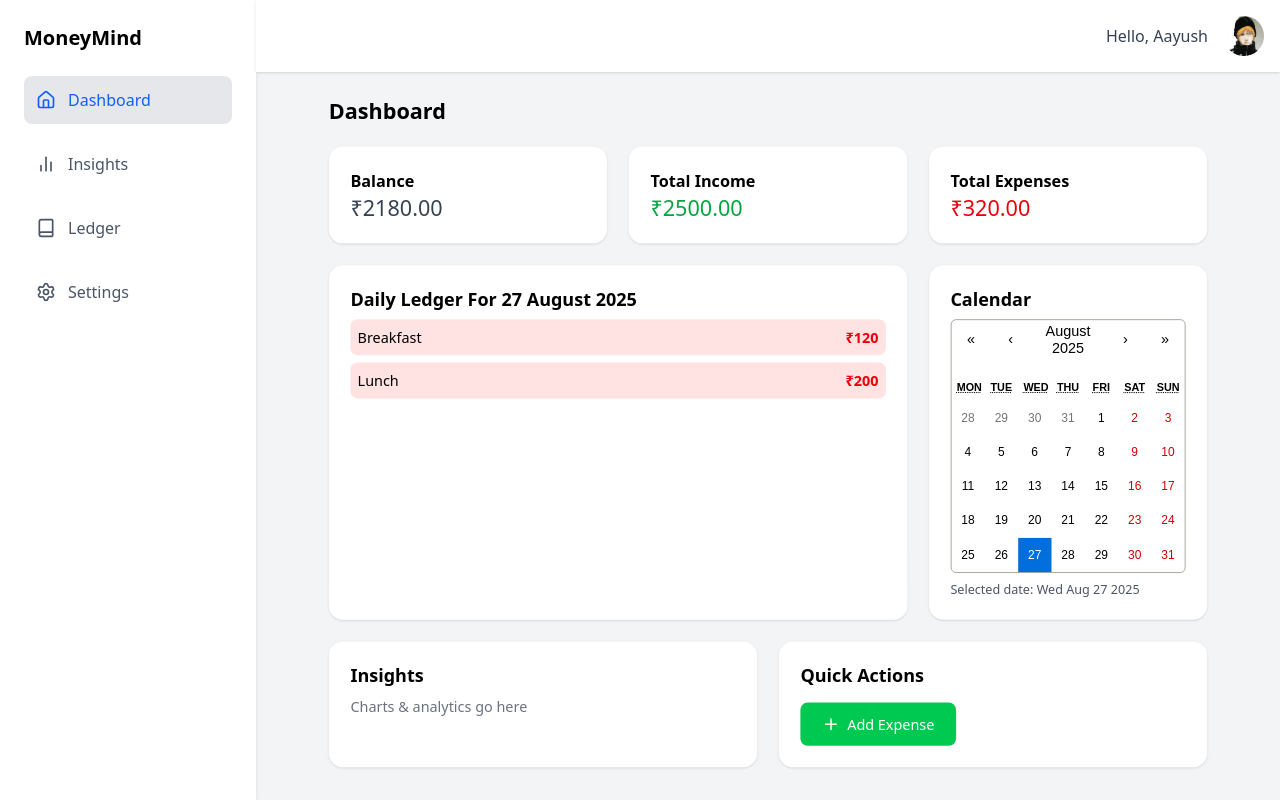
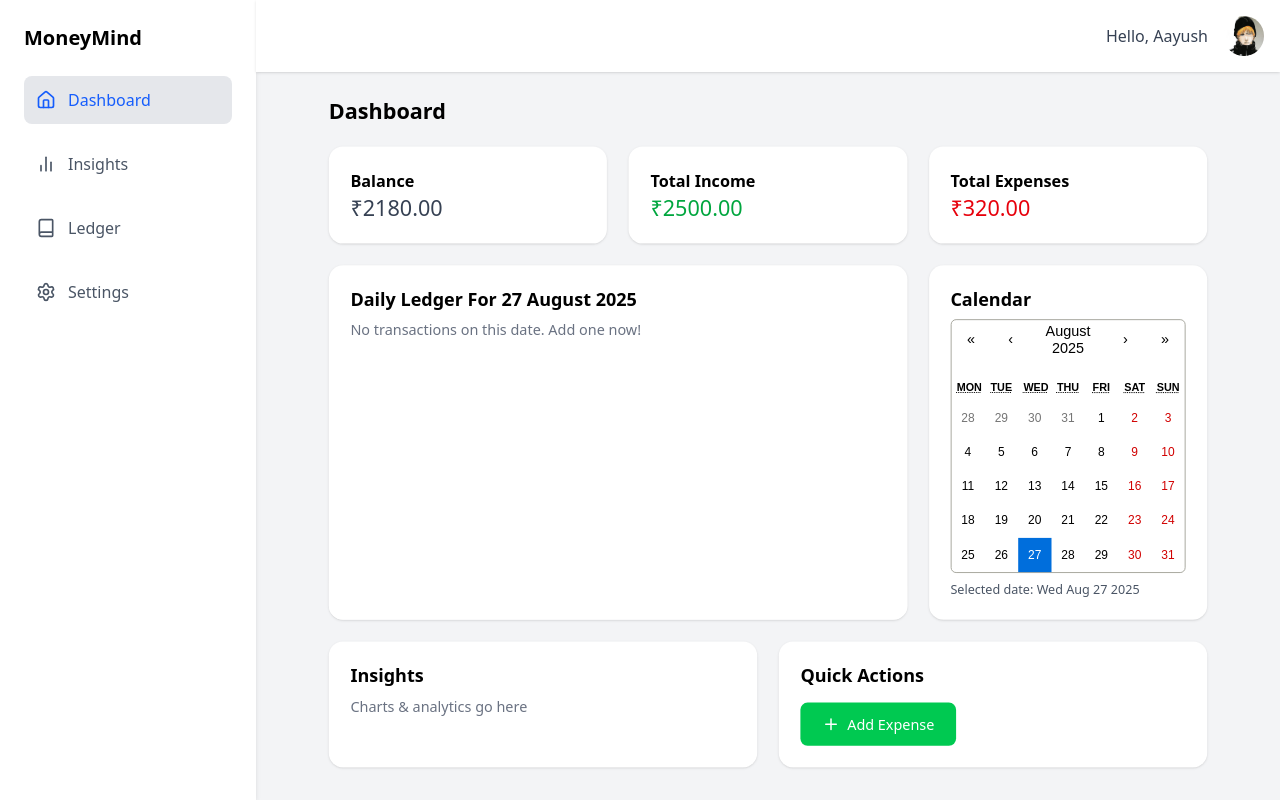
Before and after one commit to Gautam-A25/moneymind, a React (Vite) app: page / in a window 1280 px wide. Built offline with nearby package versions, Linux system fonts and the light colour scheme.

Commit message:
Dashboard refined

```diff
--- a/src/Dashboard.jsx
+++ b/src/Dashboard.jsx
@@ -12,7 +12,14 @@ export default function Dashboard({
   selectedDate,
   setSelectedDate,
 }) {
-  const recentExpenses = entries.filter((entry) => entry.amount < 0).slice(-5);
+  const filteredEntries = entries.filter((entry) => {
+    const entryDate = new Date(entry.date);
+    return (
+      entryDate.getFullYear() === selectedDate.getFullYear() &&
+      entryDate.getMonth() === selectedDate.getMonth() &&
+      entryDate.getDate() === selectedDate.getDate()
+    );
+  });
 
   return (
     <div className="w-full scale-[0.9] origin-top h-100">
@@ -53,20 +60,30 @@ export default function Dashboard({
             })}
           </h3>
           <ul className="space-y-2 mb-4">
-            {recentExpenses.length > 0 ? (
-              recentExpenses.map((entry) => (
+            {filteredEntries.length > 0 ? (
+              filteredEntries.map((entry) => (
                 <li
                   key={entry.id}
-                  className="flex justify-between items-center p-2 rounded-lg bg-red-100"
+                  className={`flex justify-between items-center p-2 rounded-lg ${
+                    entry.amount < 0 ? "bg-red-100" : "bg-green-100"
+                  }`}
                 >
                   <span>{entry.label}</span>
-                  <span className="font-semibold text-red-600">
-                    ₹{Math.abs(entry.amount)}
+                  <span
+                    className={`font-semibold ${
+                      entry.amount < 0 ? "text-red-600" : "text-green-600"
+                    }`}
+                  >
+                    {entry.amount < 0
+                      ? `-₹${Math.abs(entry.amount)}`
+                      : `+₹${entry.amount}`}
                   </span>
                 </li>
               ))
             ) : (
-              <p className="text-gray-500">No expenses today. Add one now!</p>
+              <p className="text-gray-500">
+                No transactions on this date. Add one now!
+              </p>
             )}
           </ul>
           {/* Fade effect at the bottom */}
```
